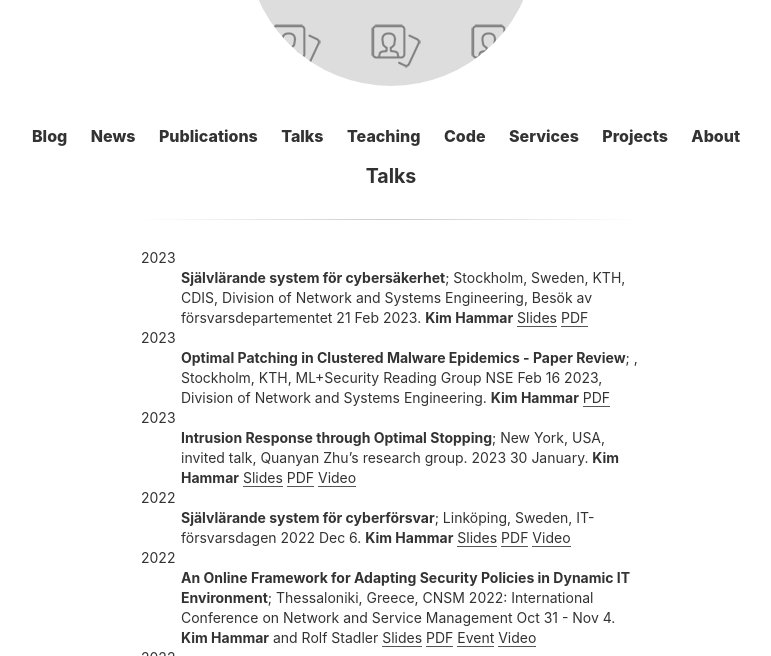
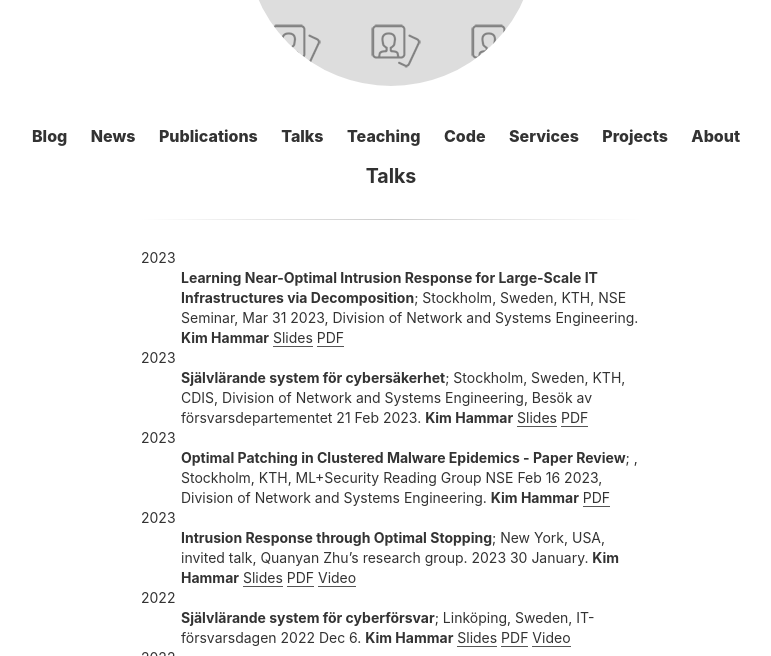
Before and after one commit to Limmen/Limmen.github.io, a Jekyll site: the page built from talks.md, in a window 1280 px wide and 900 px high, cut to the strip 244-900 px from the top of the window. Shown: the whole strip, without its empty margins (249-1020 px from the left). Built offline with Jekyll 4.4.1, drawn with Linux system fonts in a browser that asks for light colours.

Commit message:
add tgalk

```diff
--- a/talks.md
+++ b/talks.md
@@ -2,6 +2,12 @@
 layout: page
 title: Talks
 ---
+
+2023
+:   **Learning Near-Optimal Intrusion Response for Large-Scale IT Infrastructures via Decomposition**; Stockholm, Sweden, KTH, NSE Seminar, Mar 31 2023, Division of Network and Systems Engineering.
+    **Kim Hammar**
+	[Slides](https://www.slideshare.net/KimHammar/learning-nearoptimal-intrusion-response-for-largescale-it-infrastructures-via-decomposition)
+	[PDF](/assets/slides/NSE_seminar_Kim_Hammar_31_mar_2023.pdf)
 
 2023
 :   **Självlärande system för cybersäkerhet**; Stockholm, Sweden, KTH, CDIS, Division of Network and Systems Engineering, Besök av försvarsdepartementet 21 Feb 2023.
```
